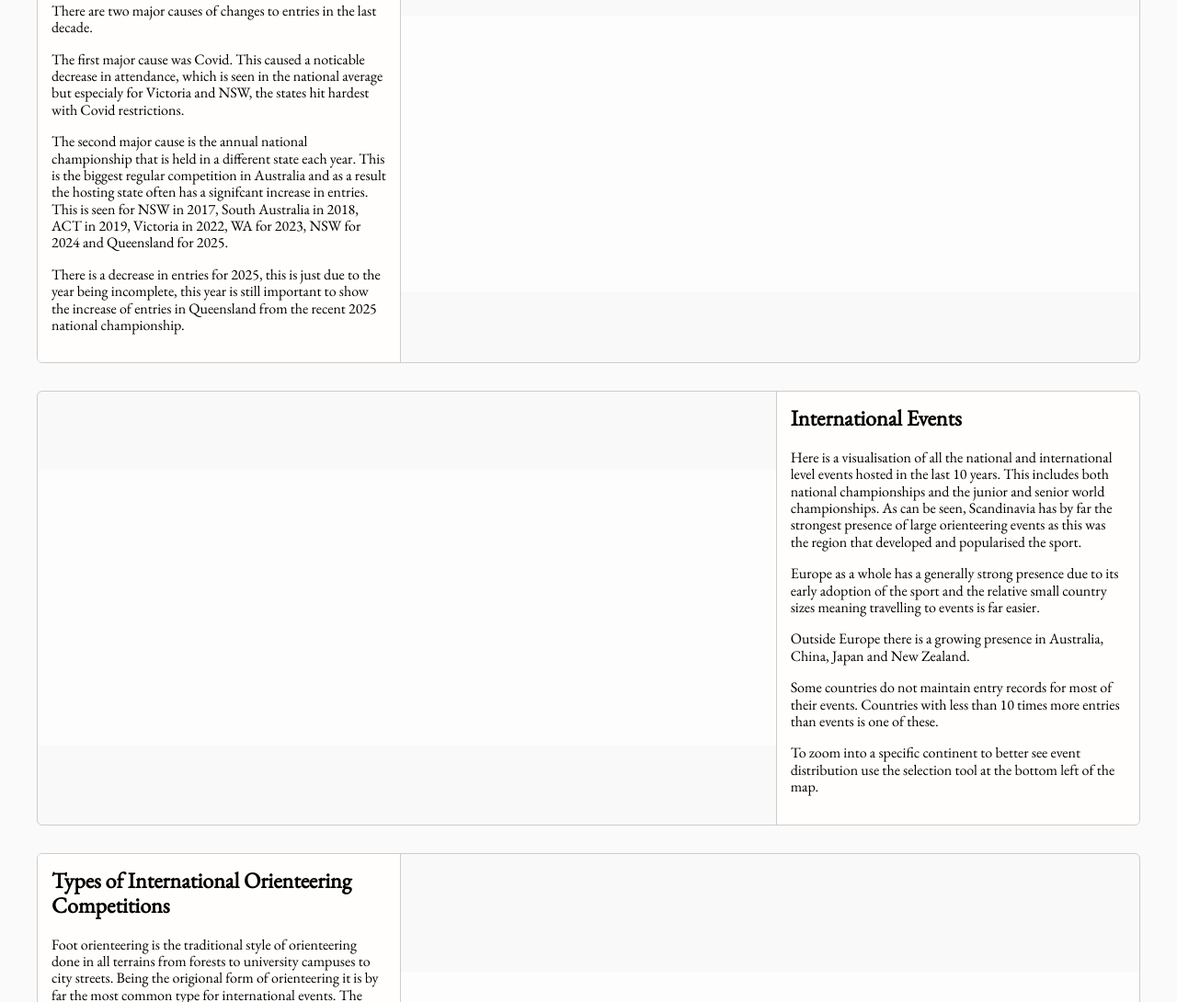
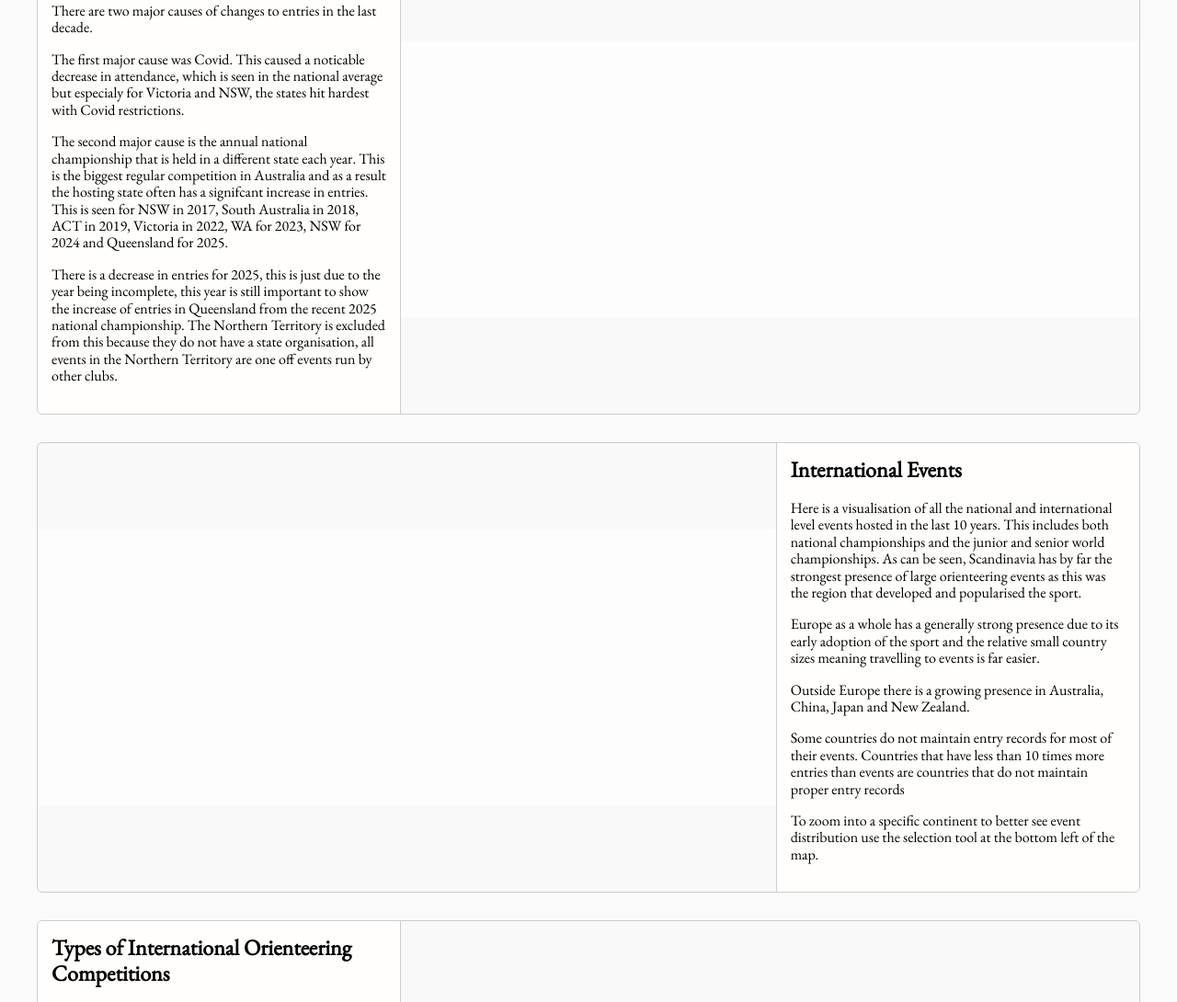
Before and after one commit to jlov0010/3179Submission, a plain HTML site: page index.html in a window 1280 px wide. Shown: the part 1238-2328 px from the top of the page at 92% size. Drawn offline with nearby package versions, Linux system fonts and the light colour scheme; a script that the page names is missing.

Commit message:
Update index.html

```diff
--- a/index.html
+++ b/index.html
@@ -96,7 +96,7 @@
 <p>There are two major causes of changes to entries in the last decade. </p>
 <p>The first major cause was Covid. This caused a noticable decrease in attendance, which is seen in the national average but especialy for Victoria and NSW, the states hit hardest with Covid restrictions. </p>
 <p>The second major cause is the annual national championship that is held in a different state each year. This is the biggest regular competition in Australia and as a result the hosting state often has a signifcant increase in entries. This is seen for NSW in 2017, South Australia in 2018, ACT in 2019, Victoria in 2022, WA for 2023, NSW for 2024 and Queensland for 2025.</p>
-<p>There is a decrease in entries for 2025, this is just due to the year being incomplete, this year is still important to show the increase of entries in Queensland from the recent 2025 national championship.</p>
+<p>There is a decrease in entries for 2025, this is just due to the year being incomplete, this year is still important to show the increase of entries in Queensland from the recent 2025 national championship. The Northern Territory is excluded from this because they do not have a state organisation, all events in the Northern Territory are one off events run by other clubs.</p>
       </div>
       <div class="vis-container" id="vis3"></div>
     </div>
@@ -109,7 +109,7 @@
         <p>Here is a visualisation of all the national and international level events hosted in the last 10 years. This includes both national championships and the junior and senior world championships. As can be seen, Scandinavia has by far the strongest presence of large orienteering events as this was the region that developed and popularised the sport.</p>
         <p>Europe as a whole has a generally strong presence due to its early adoption of the sport and the relative small country sizes meaning travelling to events is far easier.</p>
         <p>Outside Europe there is a growing presence in Australia, China, Japan and New Zealand.</p>
-        <p>Some countries do not maintain entry records for most of their events. Countries with less than 10 times more entries than events is one of these.</p>
+        <p>Some countries do not maintain entry records for most of their events. Countries that have less than 10 times more entries than events are countries that do not maintain proper entry records</p>
         <p>To zoom into a specific continent to better see event distribution use the selection tool at the bottom left of the map.</p>
       </div>
     </div>
```
